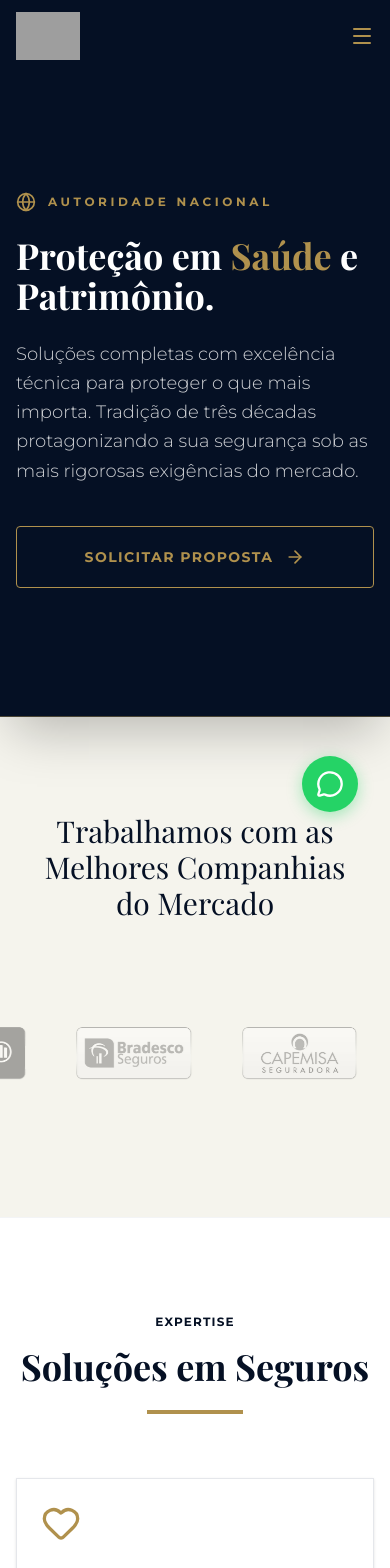
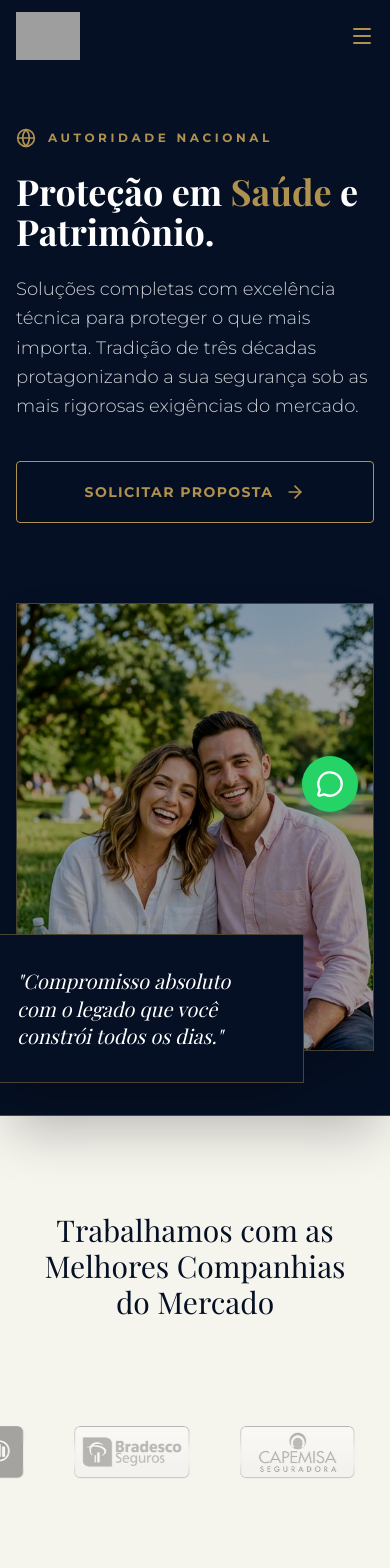
Before and after one commit to Garakis/Stela-Franzen-Seguros, a Next.js app: page / in a window 390 px wide. Shown: the top 1568 px of the page. Built offline with nearby package versions, Linux system fonts and the light colour scheme; grey boxes are pictures that could not be loaded; a web font is replaced by a local one.

Commit message:
fix(mobile): exibir a primeira foto em dispositivos reduzidos

```diff
--- a/src/components/Hero.tsx
+++ b/src/components/Hero.tsx
@@ -49,7 +49,7 @@ export default function Hero() {
           initial={{ opacity: 0, x: 30 }}
           animate={{ opacity: 1, x: 0 }}
           transition={{ duration: 0.8, delay: 0.2 }}
-          className="relative hidden lg:block"
+          className="relative mt-12 lg:mt-0"
         >
           <div className="aspect-[4/5] overflow-hidden border border-gold/40 shadow-2xl relative">
             <img src="/familia.jpg" alt="Família Segura" className="w-full h-full object-cover object-center contrast-[1.05]" />
```
